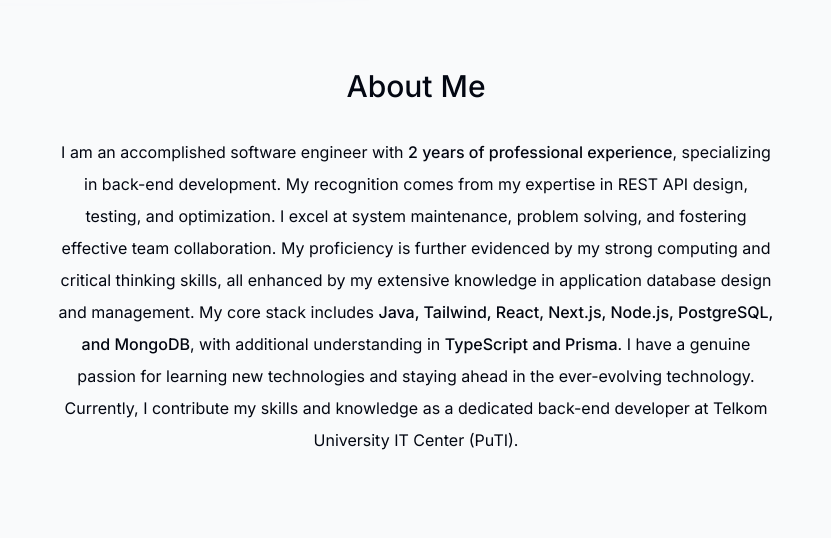
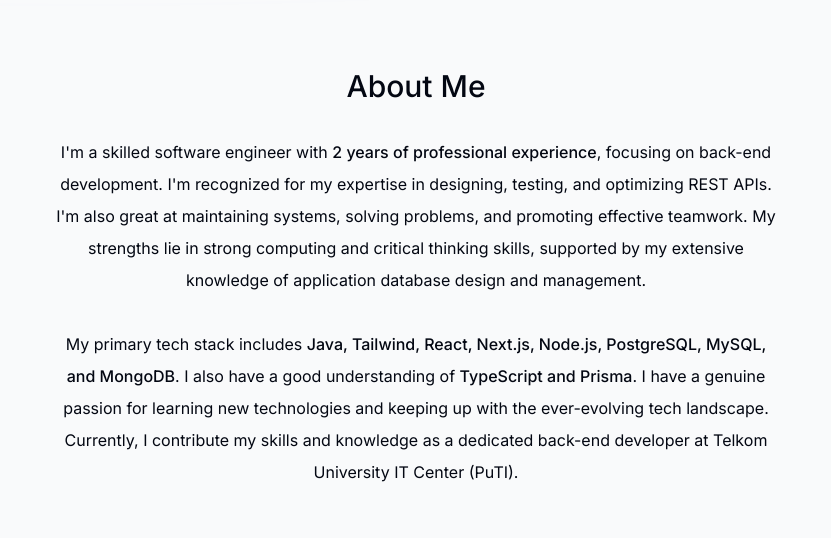
Before and after one commit to erlanggadewasakti/portfolio-website, a Next.js app: page / in a window 1280 px wide. Shown: the part 900-1438 px from the top of the page, without its empty margins (224-1055 px from the left). Built offline with nearby package versions, Linux system fonts and the light colour scheme; no server answers.

Commit message:
PATCHING : update about me

```diff
--- a/components/about.tsx
+++ b/components/about.tsx
@@ -18,22 +18,25 @@ export default function About() {
     >
       <SectionHeading>About Me</SectionHeading>
       <p className="mb-3">
-        I am an accomplished software engineer with{" "}
+        I'm a skilled software engineer with{" "}
         <span className="font-medium">2 years of professional experience</span>,
-        specializing in back-end development. My recognition comes from my
-        expertise in REST API design, testing, and optimization. I excel at
-        system maintenance, problem solving, and fostering effective team
-        collaboration. My proficiency is further evidenced by my strong
-        computing and critical thinking skills, all enhanced by my extensive
-        knowledge in application database design and management. My core stack
-        includes{" "}
+        focusing on back-end development. I'm recognized for my expertise in
+        designing, testing, and optimizing REST APIs. I'm also great at
+        maintaining systems, solving problems, and promoting effective teamwork.
+        My strengths lie in strong computing and critical thinking skills,
+        supported by my extensive knowledge of application database design and
+        management.
+        <br />
+        <br />
+        My primary tech stack includes{" "}
         <span className="font-medium">
-          Java, Tailwind, React, Next.js, Node.js, PostgreSQL, and MongoDB
+          Java, Tailwind, React, Next.js, Node.js, PostgreSQL, MySQL, and
+          MongoDB
         </span>
-        , with additional understanding in{" "}
+        . I also have a good understanding of{" "}
         <span className="font-medium">TypeScript and Prisma</span>. I have a
-        genuine passion for learning new technologies and staying ahead in the
-        ever-evolving technology. Currently, I contribute my skills and
+        genuine passion for learning new technologies and keeping up with the
+        ever-evolving tech landscape. Currently, I contribute my skills and
         knowledge as a dedicated back-end developer at Telkom University IT
         Center (PuTI).
       </p>
```
